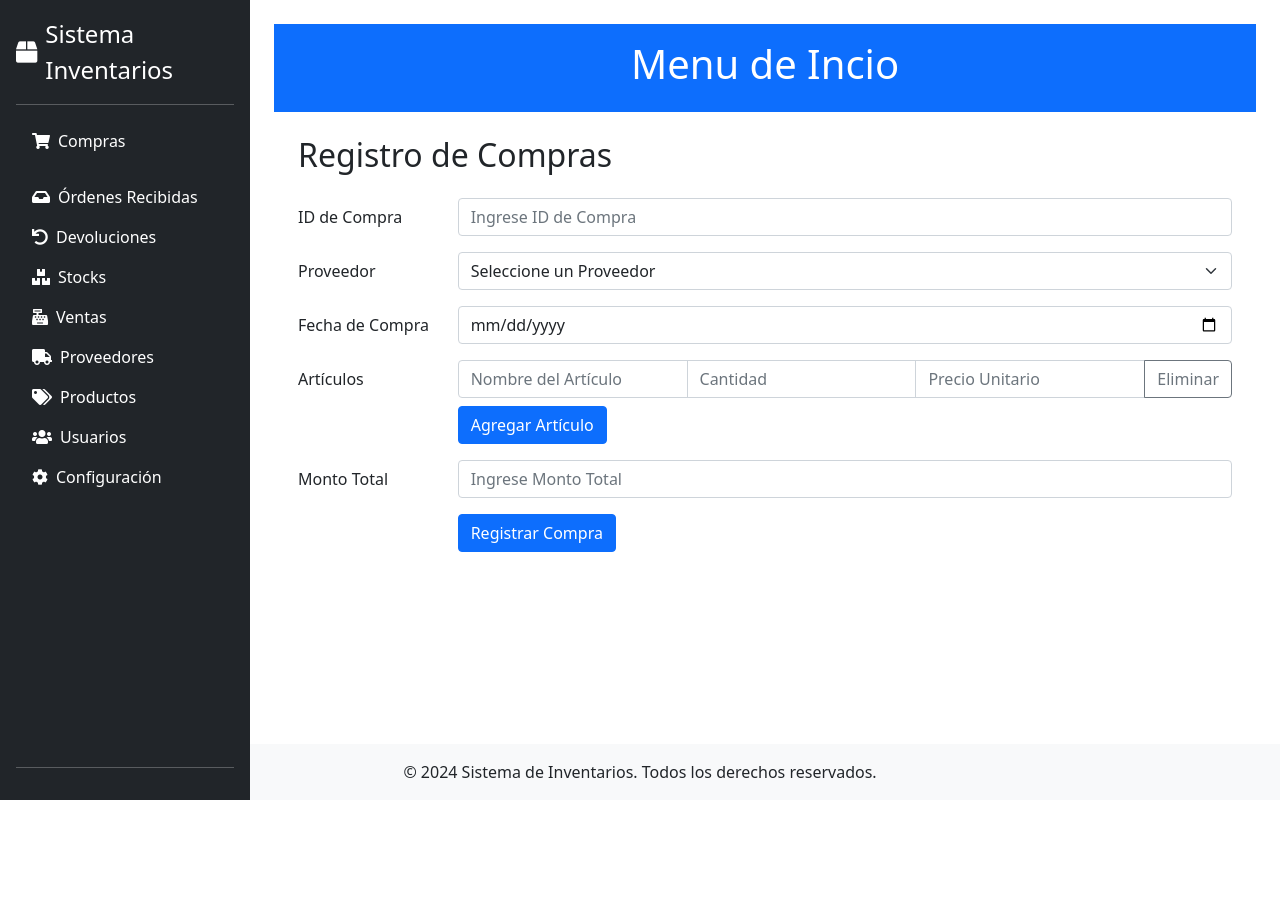
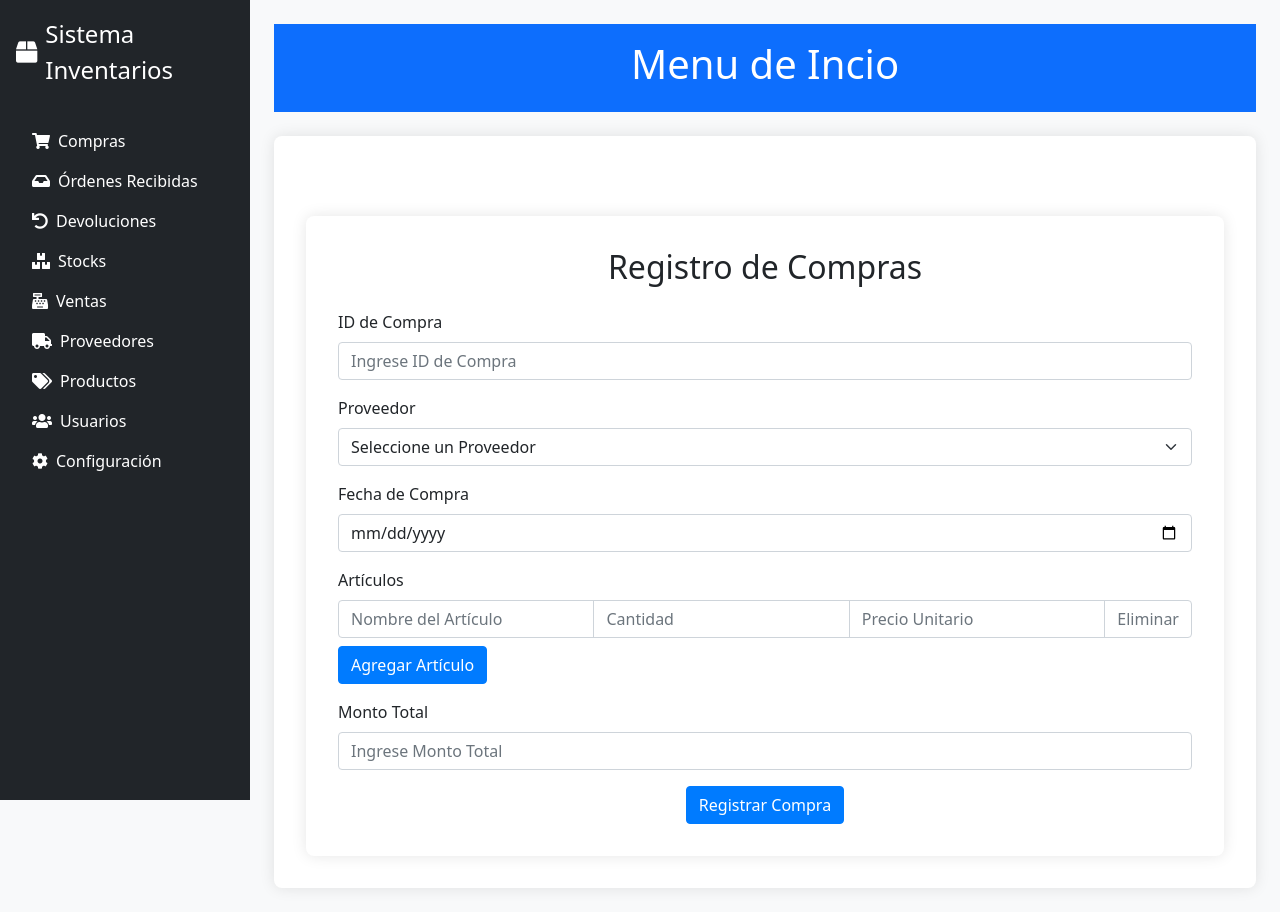
Before and after one commit to Josetamara12/Pos-Inventario, a PHP site: page /?page=compras in a window 1280 px wide. Before the commit the page ends 800 px from the top, so only its background shows below. Run offline with PHP 8.4, Linux system fonts and the light colour scheme; the visitor is signed in with stand-in values (Sample User, id 1).

Commit message:
Se modifican el modulo de compras, el css, index y el js para interacciones con el back

```diff
--- a/css/estilos.css
+++ b/css/estilos.css
@@ -9,35 +9,48 @@
     flex-direction: column;
 }
 
+/* Hacer que el sidebar ocupe el 100% del alto de la pantalla y esté fijo */
 .sidebar {
-    height: 100vh; /* Full viewport height */
-    width: 250px;
-    position: fixed;
-    top: 0;
-    left: 0;
-    background-color: #343a40;
-    color: white;
-    padding: 20px;
+    height: 100vh; /* Altura completa de la ventana de visualización */
+    position: fixed; /* Fijar el sidebar para que no se desplace */
+    top: 0; /* Alineación en la parte superior */
+    left: 0; /* Alineación a la izquierda */
+    width: 250px; /* Ancho fijo para el sidebar */
+    z-index: 100; /* Asegurarse de que el sidebar esté encima del contenido */
 }
 
-.sidebar .nav-link {
-    color: #ffffff;
+/* Ajustar el contenido principal para que no se superponga al sidebar */
+.content {
+    margin-left: 250px; /* Ajustar según el ancho del sidebar */
+    flex-grow: 1; /* Permitir que el contenido crezca en el espacio disponible */
+    padding: 20px; /* Espaciado alrededor del contenido */
 }
 
-.sidebar .nav-link:hover {
-    background-color: #495057;
-}
 
-.sidebar .nav-item {
-    margin-bottom: 1rem;
-}
-
-.sidebar .nav-link i {
-    margin-right: 10px;
-}
-
-/* Main content styles */
-.content {
-    margin-left: 250px; /* Same as sidebar width */
-    padding: 20px;
-}
+/*estilos para el formulario de compras */
+        body {
+            background-color: #f8f9fa;
+        }
+        .container {
+            background: #ffffff;
+            border-radius: 8px;
+            box-shadow: 0 0 15px rgba(0, 0, 0, 0.1);
+            padding: 2rem;
+        }
+        .input-group .btn-outline-secondary {
+            border-color: #ced4da;
+        }
+        .input-group .btn-outline-secondary:hover {
+            background-color: #e9ecef;
+        }
+        .btn-primary {
+            background-color: #007bff;
+            border-color: #007bff;
+        }
+        .btn-primary:hover {
+            background-color: #0056b3;
+            border-color: #004085;
+        }
+        .btn-primary:focus, .btn-primary:active {
+            box-shadow: 0 0 0 0.2rem rgba(38, 143, 255, 0.5);
+        }
--- a/index.php
+++ b/index.php
@@ -22,7 +22,7 @@
     <title>Dashboard</title>
     <link href="https://cdn.jsdelivr.net/npm/bootstrap@5.1.3/dist/css/bootstrap.min.css" rel="stylesheet">
     <link rel="stylesheet" href="https://cdnjs.cloudflare.com/ajax/libs/font-awesome/5.15.4/css/all.min.css">
-
+    <link rel="stylesheet" href="css/estilos.css"> <!-- Enlace al CSS personalizado -->
 </head>
 
 <body>
@@ -82,7 +82,6 @@
                 </li>
             </ul>
             <hr>
-
         </div>
 
         <!-- Main Content -->
@@ -105,18 +104,12 @@
                 ?>
             </div>
         </div>
-
-
-
     </div>
 
     <!-- Bootstrap JS and dependencies -->
     <script src="https://cdn.jsdelivr.net/npm/bootstrap@5.1.3/dist/js/bootstrap.bundle.min.js"></script>
 
-    <!-- Footer -->
-    <footer class="bg-light text-center py-3 mt-auto">
-        <p class="mb-0">&copy; <?php echo date("Y"); ?> Sistema de Inventarios. Todos los derechos reservados.</p>
-    </footer>
+
 </body>
 
 </html>
--- a/modules/compras.php
+++ b/modules/compras.php
@@ -4,26 +4,24 @@
 <head>
     <meta charset="UTF-8">
     <meta name="viewport" content="width=device-width, initial-scale=1.0">
-    <title>Compras - Sistema Inventarios</title>
+    <title>Registro de Compras - Sistema de Inventarios</title>
     <link href="https://cdn.jsdelivr.net/npm/bootstrap@5.1.3/dist/css/bootstrap.min.css" rel="stylesheet">
     <link rel="stylesheet" href="estilos.css">
+
 </head>
 
 <body>
-    <div class="container mt-4">
-        <h2 class="mb-4">Registro de Compras</h2>
+    <div class="container mt-5">
+        <h2 class="mb-4 text-center">Registro de Compras</h2>
 
         <form>
-            <div class="row mb-3">
-                <label for="purchaseId" class="col-sm-2 col-form-label">ID de Compra</label>
-                <div class="col-sm-10">
+            <div class="mb-3">
+                <label for="purchaseId" class="form-label">ID de Compra</label>
                 <input type="text" class="form-control" id="purchaseId" placeholder="Ingrese ID de Compra" required>
             </div>
-            </div>
 
-            <div class="row mb-3">
-                <label for="supplier" class="col-sm-2 col-form-label">Proveedor</label>
-                <div class="col-sm-10">
+            <div class="mb-3">
+                <label for="supplier" class="form-label">Proveedor</label>
                 <select id="supplier" class="form-select" required>
                     <option selected disabled value="">Seleccione un Proveedor</option>
                     <option value="1">Proveedor 1</option>
@@ -31,18 +29,14 @@
                     <option value="3">Proveedor 3</option>
                 </select>
             </div>
+
+            <div class="mb-3">
+                <label for="purchaseDate" class="form-label">Fecha de Compra</label>
+                <input type="date" class="form-control" id="purchaseDate" required>
             </div>
 
-            <div class="row mb-3">
-                <label for="purchaseDate" class="col-sm-2 col-form-label">Fecha de Compra</label>
-                <div class="col-sm-10">
-                    <input type="date" class="form-control" id="purchaseDate" required>
-                </div>
-            </div>
-
-            <div class="row mb-3">
-                <label for="items" class="col-sm-2 col-form-label">Artículos</label>
-                <div class="col-sm-10">
+            <div class="mb-3">
+                <label for="items" class="form-label">Artículos</label>
                 <div id="itemsContainer">
                     <div class="input-group mb-2">
                         <input type="text" class="form-control" placeholder="Nombre del Artículo" aria-label="Nombre del Artículo">
@@ -53,22 +47,18 @@
                 </div>
                 <button class="btn btn-primary" type="button" onclick="addItem()">Agregar Artículo</button>
             </div>
+
+            <div class="mb-3">
+                <label for="totalAmount" class="form-label">Monto Total</label>
+                <input type="number" class="form-control" id="totalAmount" placeholder="Ingrese Monto Total" required>
             </div>
 
-            <div class="row mb-3">
-                <label for="totalAmount" class="col-sm-2 col-form-label">Monto Total</label>
-                <div class="col-sm-10">
-                    <input type="number" class="form-control" id="totalAmount" placeholder="Ingrese Monto Total" required>
-                </div>
-            </div>
-
-            <div class="row mb-3">
-                <div class="col-sm-10 offset-sm-2">
+            <div class="text-center">
                 <button type="submit" class="btn btn-primary">Registrar Compra</button>
-                </div>
             </div>
         </form>
     </div>
+
 </body>
 
 </html>
```
Also changed, not shown: js/scripts.js (+19 -0 lines). Lines whose indentation alone changed are shown as unchanged.
